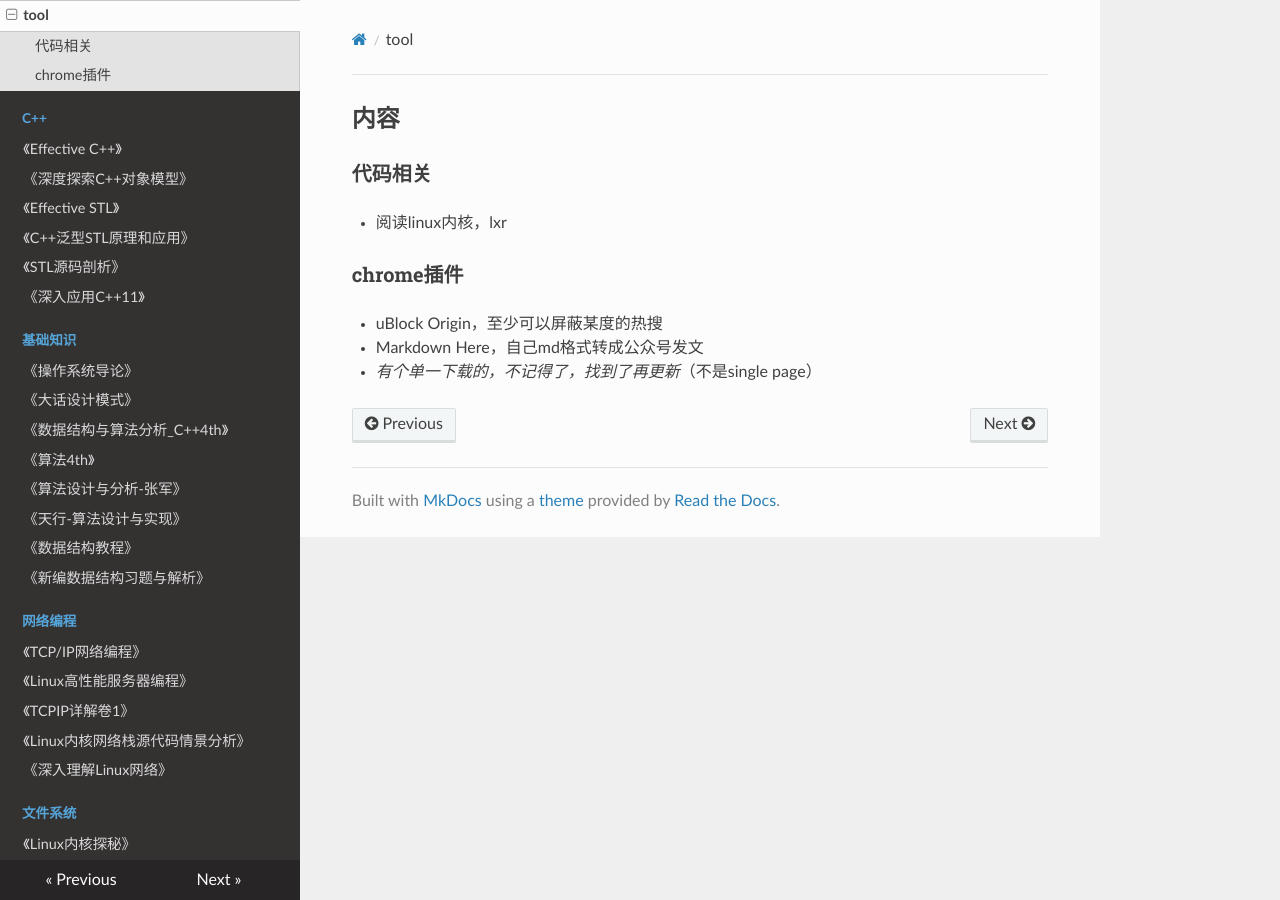
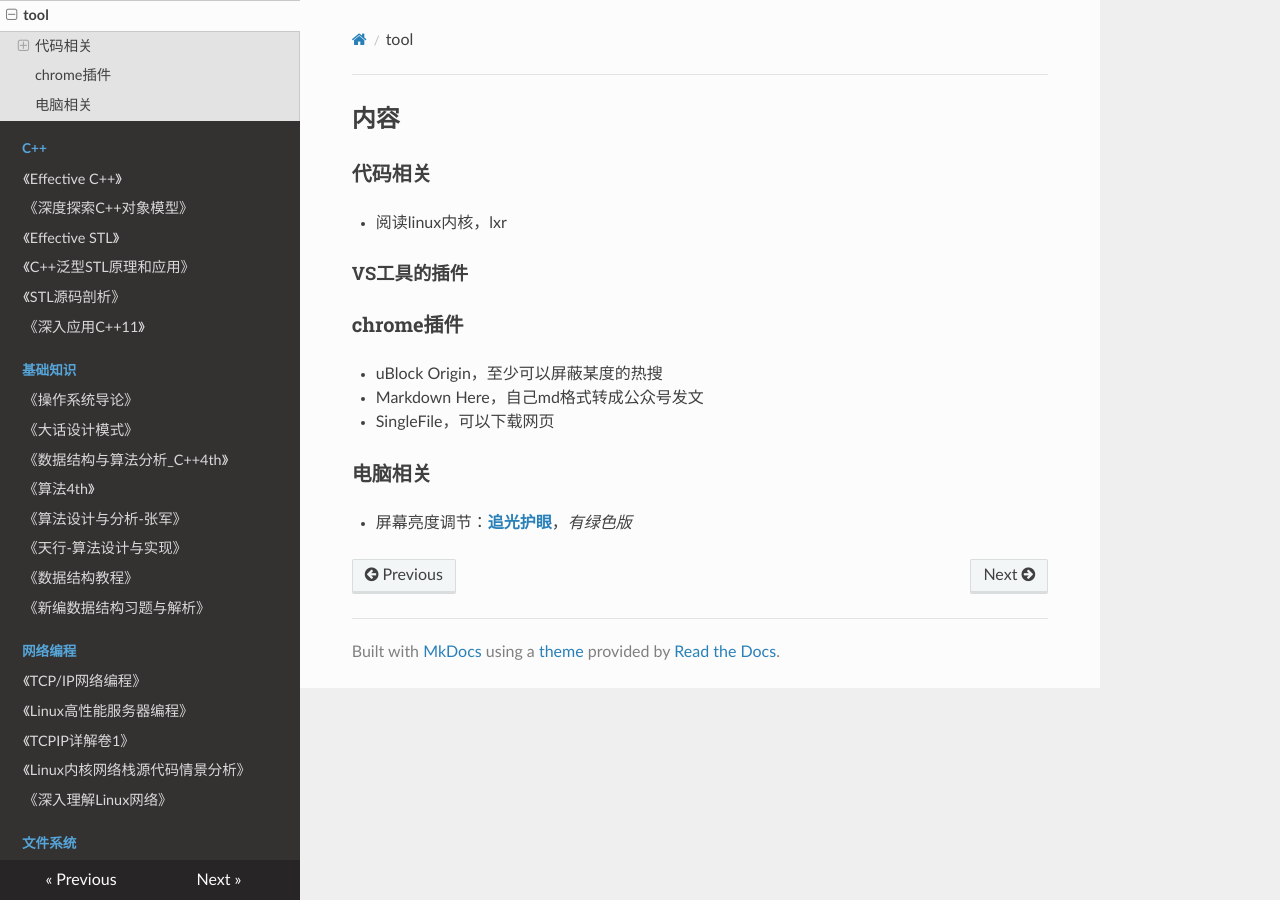
Before and after one commit to wolflion/booknotes, an MkDocs documentation site: the page built from docs/21tool.md, in a window 1280 px wide. Built offline with MkDocs 1.6.1, drawn with Linux system fonts in a browser that asks for light colours; nearby versions of some CDN libraries.

Commit message:
Update 21tool.md

```diff
--- a/docs/21tool.md
+++ b/docs/21tool.md
@@ -4,8 +4,14 @@
 
 + 阅读linux内核，lxr
 
+#### VS工具的插件
+
 ### chrome插件
 
 + uBlock Origin，至少可以屏蔽某度的热搜
 + Markdown Here，自己md格式转成公众号发文
-+ *有个单一下载的，不记得了，找到了再更新*（不是single page）
++ SingleFile，可以下载网页
+
+### 电脑相关
+
++ 屏幕亮度调节：**[追光护眼](http://www.xabyb.com/)**，*有绿色版*
```
